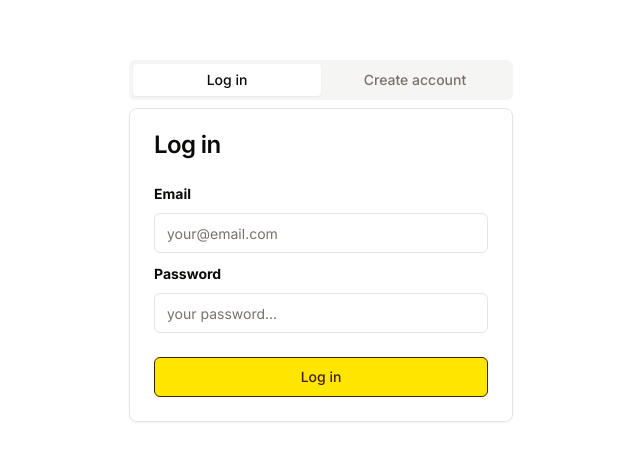
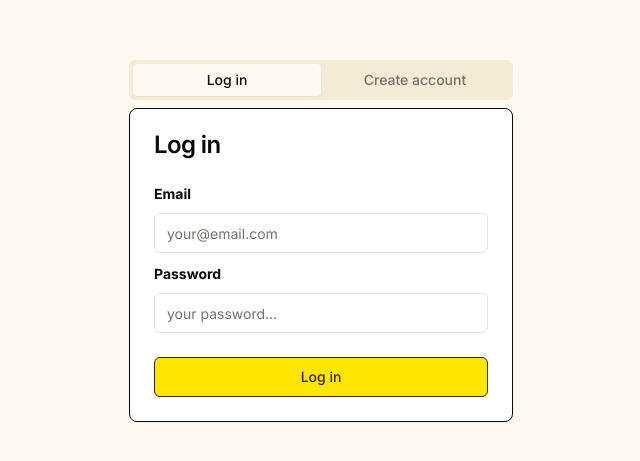
Before and after one commit to memora-app-com/memora-app-web, a Next.js app: page /login in a window 1280 px wide. Shown: the part 159-620 px from the top of the page, without its empty margins (319-959 px from the left). Built offline with nearby package versions, Linux system fonts and the light colour scheme.

Commit message:
Update colors

```diff
--- a/app/globals.css
+++ b/app/globals.css
@@ -4,7 +4,7 @@
 
 @layer base {
   :root {
-    --background: 0 0% 100%;
+    --background:40, 88%, 97%;
     --foreground: 20 14.3% 4.1%;
     --card: 0 0% 100%;
     --card-foreground: 20 14.3% 4.1%;
@@ -14,7 +14,7 @@
     --primary-foreground: 26 83.3% 14.1%;
     --secondary: 60 4.8% 95.9%;
     --secondary-foreground: 24 9.8% 10%;
-    --muted: 60 4.8% 95.9%;
+    --muted: 40, 61%, 90%;
     --muted-foreground: 25 5.3% 44.7%;
     --accent: 60 4.8% 95.9%;
     --accent-foreground: 24 9.8% 10%;
--- a/components/Navbar.tsx
+++ b/components/Navbar.tsx
@@ -21,7 +21,7 @@
 
   return (
     <>
-      <div className="hidden relative py-6 sm:flex flex-col justify-center shadow-md h-16 z-10 top-0 left-0 right-0 px-4 sm:px-0">
+      <div className=" hidden relative py-6 sm:flex flex-col justify-center shadow-md h-16 z-10 top-0 left-0 right-0 px-4 sm:px-0">
         {/* <LogoLink /> */}
         <DesktopNavbar />
       </div>
@@ -71,7 +71,7 @@
 function MobileDrawer({ isOpen, onClose }) {
   return (
     <div
-      className={`fixed flex flex-col justify-center items-center z-10 top-0 right-0 h-full w-full bg-white text-black transition-transform duration-300 transform ${
+      className={`fixed flex flex-col justify-center items-center z-10 top-0 right-0 h-full w-full bg-muted text-black transition-transform duration-300 transform ${
         isOpen ? "translate-x-0" : "translate-x-full"
       }`}
     >
--- a/components/ui/card.tsx
+++ b/components/ui/card.tsx
@@ -9,12 +9,12 @@
   <div
     ref={ref}
     className={cn(
-      "rounded-lg border bg-card text-card-foreground shadow-sm",
+      "rounded-lg border border-foreground bg-card text-card-foreground shadow-sm",
       className
     )}
     {...props}
   />
-))
+));
 Card.displayName = "Card"
 
 const CardHeader = React.forwardRef<
--- a/components/ui/input.tsx
+++ b/components/ui/input.tsx
@@ -11,7 +11,7 @@
       <input
         type={type}
         className={cn(
-          "flex h-10 w-full rounded-md border border-input bg-background px-3 py-2 text-sm ring-offset-background file:border-0 file:bg-transparent file:text-sm file:font-medium placeholder:text-muted-foreground focus-visible:outline-none focus-visible:ring-1 focus-visible:ring-ring focus-visible:ring-offset-0 disabled:cursor-not-allowed disabled:opacity-50",
+          "flex h-10 w-full rounded-md border border-input bg-card px-3 py-2 text-sm ring-offset-background file:border-0 file:bg-transparent file:text-sm file:font-medium placeholder:text-muted-foreground focus-visible:outline-none focus-visible:ring-1 focus-visible:ring-ring focus-visible:ring-offset-0 disabled:cursor-not-allowed disabled:opacity-50",
           className
         )}
         ref={ref}
--- a/components/ui/tabs.tsx
+++ b/components/ui/tabs.tsx
@@ -14,12 +14,12 @@
   <TabsPrimitive.List
     ref={ref}
     className={cn(
-      "inline-flex h-10 items-center justify-center rounded-md bg-muted p-1 text-muted-foreground",
+      "inline-flex h-10 items-center justify-center rounded-md bg-muted p-1 text-muted-foreground ",
       className
     )}
     {...props}
   />
-))
+));
 TabsList.displayName = TabsPrimitive.List.displayName
 
 const TabsTrigger = React.forwardRef<
```
